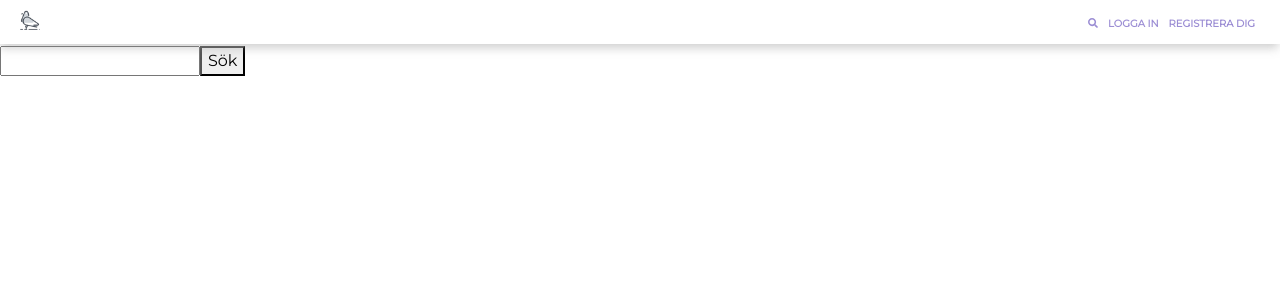
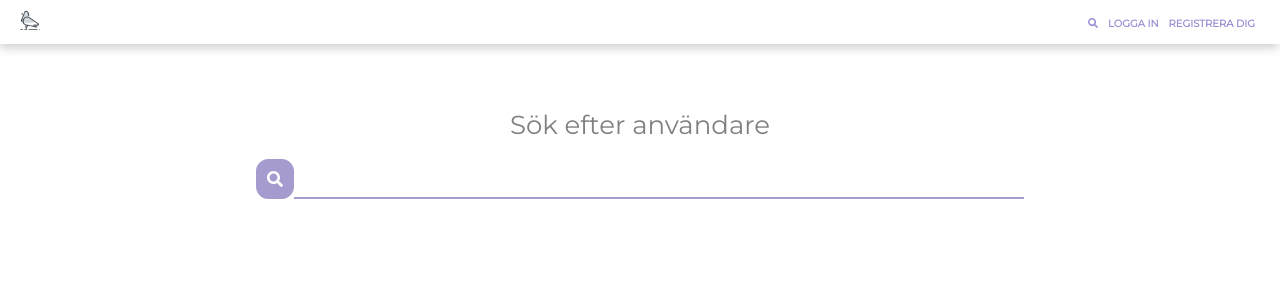
Before and after one commit to astridsinabian/u11-fullstack-astridsinabian, a React (Create React App) app in the folder client/: page /user in a window 1280 px wide. Shown: the top 300 px of the page. Built offline with nearby package versions, Linux system fonts and the light colour scheme.

Commit message:
Added styling to search and fixed small changes in admin, added footer file

```diff
--- a/client/src/components/Admin.jsx
+++ b/client/src/components/Admin.jsx
@@ -3,7 +3,6 @@ import AuthService from "./AuthService";
 import { Redirect } from "react-router-dom";
 import axios from "axios";
 import {
-  Button,
   Modal,
   ModalHeader,
   ModalBody,
@@ -11,16 +10,17 @@ import {
   FormGroup,
   Label,
   Input,
-  FormFeedback
+  FormFeedback,
+  Spinner
 } from "reactstrap";
-import styled from 'styled-components';
-import { FontAwesomeIcon } from '@fortawesome/react-fontawesome';
+import styled from "styled-components";
+import { FontAwesomeIcon } from "@fortawesome/react-fontawesome";
 
 const emailRex = /^(([^<>()[\]\\.,;:\s@"]+(\.[^<>()[\]\\.,;:\s@"]+)*)|(".+"))@((\[[0-9]{1,3}\.[0-9]{1,3}\.[0-9]{1,3}\.[0-9]{1,3}\])|(([a-zA-Z\-0-9]+\.)+[a-zA-Z]{2,}))$/;
 
 const AdminDashboard = styled.div`
-  @import url('https://fonts.googleapis.com/css?family=Montserrat&display=swap');
-  font-family: 'Montserrat', sans-serif;
+  @import url("https://fonts.googleapis.com/css?family=Montserrat&display=swap");
+  font-family: "Montserrat", sans-serif;
 
   display: flex;
   flex-direction: column;
@@ -106,8 +106,8 @@ const ButtonsEditCancel = styled.div`
 `;
 
 const StyledModal = styled(Modal)`
-  @import url('https://fonts.googleapis.com/css?family=Montserrat&display=swap');
-  font-family: 'Montserrat', sans-serif;
+  @import url("https://fonts.googleapis.com/css?family=Montserrat&display=swap");
+  font-family: "Montserrat", sans-serif;
 `;
 
 const TitleModal = styled.span`
@@ -165,6 +165,12 @@ const ErrorMessage = styled.div`
   font-weight: bold;
 `;
 
+const Loading = styled.div`
+  display: flex;
+  justify-content: center;
+  align-items: center;
+  margin-top: 130px;
+`;
 
 class Admin extends Component {
   constructor(props) {
@@ -186,7 +192,8 @@ class Admin extends Component {
         passwordState: ""
       },
       errorEmail: false,
-      errorUsername: false
+      errorUsername: false,
+      loading: true
     };
 
     this._isMounted = false;
@@ -218,7 +225,9 @@ class Admin extends Component {
   createNewUser(e) {
     e.preventDefault(e);
 
-    if (Object.values(this.state.validate).every(item => item === "has-success")) {
+    if (
+      Object.values(this.state.validate).every(item => item === "has-success")
+    ) {
       const user = {
         username: this.state.username,
         firstname: this.state.firstname,
@@ -252,20 +261,19 @@ class Admin extends Component {
     this.getUsers();
   }
 
-  register = (data) => {
-    axios.post("http://localhost:5000/api/user/register", data)
-     .catch(error => {
-       if(error.response.data === "Email already exists" ) {
+  register = data => {
+    axios.post("http://localhost:5000/api/user/register", data).catch(error => {
+      if (error.response.data === "Email already exists") {
         this.setState({
           errorEmail: true
         });
       }
-       if(error.response.data === "Username already exists") {
+      if (error.response.data === "Username already exists") {
         this.setState({
           errorUsername: true
         });
       }
-     })
+    });
   };
 
   handleChange(e) {
@@ -363,11 +371,15 @@ class Admin extends Component {
     );
 
     try {
-      this._isMounted &&
       this.setState({
-          users: res.data
+        users: res.data,
+        loading: false
       });
     } catch (error) {
+      this.setState({
+        loading: false
+      });
+
       if (error.response.data.message === "jwt expired") {
         this.Auth.logout();
         this.props.history.replace("/login");
@@ -390,7 +402,6 @@ class Admin extends Component {
   };
 
   deleteUser = e => {
-    debugger;
     e.preventDefault();
     const id = e.target.value.trim();
 
@@ -400,16 +411,18 @@ class Admin extends Component {
   };
 
   componentDidMount() {
-    this._isMounted = true;
-    this._isMounted && this.getUsers();
+    this.getUsers();
   }
 
   render() {
-    const { errorUsername, errorEmail } = this.state;
+    const { errorUsername, errorEmail, loading } = this.state;
 
     if (this.Auth.isAdmin() === "false") {
       return <Redirect to="/profile" />;
     } else if (this.Auth.isAdmin() === "true") {
+      if (loading) {
+        return <Loading><Spinner type="grow" color="secondary" /></Loading>;
+      } else {
         return (
           <AdminDashboard>
             <Title>Översikt</Title>
@@ -420,7 +433,9 @@ class Admin extends Component {
                 return (
                   <Users key={user._id}>
                     <NameButtons>
-                    <Name>{user.firstname} {user.lastname}</Name>
+                      <Name>
+                        {user.firstname} {user.lastname}
+                      </Name>
                       <div>
                         <StyledButtonEdit
                           onClick={this.toggle}
@@ -436,7 +451,7 @@ class Admin extends Component {
                             user.admin
                           }
                         >
-                        <FontAwesomeIcon icon='edit' />
+                          <FontAwesomeIcon icon="edit" />
                         </StyledButtonEdit>
                         <StyledButtonDelete
                           onClick={this.deleteUser}
@@ -467,7 +482,9 @@ class Admin extends Component {
 
             <StyledModal isOpen={this.state.modal} toggle={this.toggle}>
               <ModalHeader toggle={this.toggle}>
-              <TitleModal>Ändra {this.state.newFirstname}'s uppgifter</TitleModal>
+                <TitleModal>
+                  Ändra {this.state.newFirstname}'s uppgifter
+                </TitleModal>
               </ModalHeader>
               <ModalBody>
                 <Form onSubmit={this.onSubmit}>
@@ -527,7 +544,8 @@ class Admin extends Component {
                   </FormGroup>
                   <ButtonsEditCancel>
                     <StyledButtonEdit>
-                    <FontAwesomeIcon icon='check' /></StyledButtonEdit>
+                      <FontAwesomeIcon icon="check" />
+                    </StyledButtonEdit>
                     <StyledButtonCancel onClick={this.toggle}>
                       AVBRYT
                     </StyledButtonCancel>
@@ -555,7 +573,7 @@ class Admin extends Component {
                   />
                   <FormFeedback>Behöver vara minst 6 karaktärer</FormFeedback>
                   <ErrorMessage>
-                  { errorUsername ? 'Användarnamn finns redan' : null }
+                    {errorUsername ? "Användarnamn finns redan" : null}
                   </ErrorMessage>
                 </FormGroup>
 
@@ -568,7 +586,9 @@ class Admin extends Component {
                       name="firstname"
                       id="firstname"
                       placeholder="Förnamn"
-                    valid={this.state.validate.firstnameState === "has-success"}
+                      valid={
+                        this.state.validate.firstnameState === "has-success"
+                      }
                       invalid={
                         this.state.validate.firstnameState === "has-danger"
                       }
@@ -584,8 +604,12 @@ class Admin extends Component {
                       name="lastname"
                       id="lastname"
                       placeholder="Efternamn"
-                    valid={this.state.validate.lastnameState === "has-success"}
-                    invalid={this.state.validate.lastnameState === "has-danger"}
+                      valid={
+                        this.state.validate.lastnameState === "has-success"
+                      }
+                      invalid={
+                        this.state.validate.lastnameState === "has-danger"
+                      }
                     />
                     <FormFeedback>Behöver vara minst 2 karaktärer</FormFeedback>
                   </FormGroup>
@@ -603,7 +627,7 @@ class Admin extends Component {
                     invalid={this.state.validate.emailState === "has-danger"}
                   />
                   <ErrorMessage>
-                  { errorEmail ? 'Email finns redan' : null }
+                    {errorEmail ? "Email finns redan" : null}
                   </ErrorMessage>
                   <FormFeedback>
                     Vänligen skriv in en giltig emailadress
@@ -631,5 +655,6 @@ class Admin extends Component {
       }
     }
   }
+}
 
 export default Admin;
--- a/client/src/components/SearchUser.jsx
+++ b/client/src/components/SearchUser.jsx
@@ -1,28 +1,90 @@
 import React, { Component } from "react";
 import axios from "axios";
 import { Link } from "react-router-dom";
+import { Spinner } from "reactstrap";
 import styled from 'styled-components';
 import { FontAwesomeIcon } from '@fortawesome/react-fontawesome';
 
 const Search = styled.div`
   @import url('https://fonts.googleapis.com/css?family=Montserrat&display=swap');
   font-family: 'Montserrat', sans-serif;
+
+  display: flex;
+  align-items: center;
+  flex-direction: column;
+  margin-top: 100px;
 `;
 
-const Title = styled.h2``;
+const Title = styled.h2`
+  font-size: 26px;
+  padding: 10px;
+  color: gray;
+`;
 
-const StyledForm = styled.form``
+const StyledForm = styled.form`
+  display: flex;
+  width: 60%;
+`;
 
-const StyledInput = styled.input``;
+const StyledInput = styled.input`
+  border-left: 0;
+  border-right: 0;
+  border-top: 0;
+  background-color: transparent;
+  font-size: 12px;
+  border-color: #a69bce;
+  padding: 10px;
+  width: 100%;
+`;
 
-const StyledButtonSearch = styled.button``;
+const StyledButtonSearch = styled.button`
+  background-color: #a69bce;
+  border-radius: 12px;
+  border: 1px solid #a69bce;
+  color: white;
+  padding: 5px 10px 4px 10px;
+  text-transform: uppercase;
+  font-weight: bold;
+
+  &:hover {
+    background-color: #b9aee0;
+    border: 1px solid #b9aee0;
+  }
+`;
+
+const SearchedUser = styled.div`
+  padding: 10px;
+`;
+
+const Name = styled.span`
+  font-size: 12px;
+  color: lightgray;
+`;
+
+const StyledLink = styled(Link)`
+  font-size: 14px;
+  text-decoration: none;
+  color: darkgray;
+  padding: 0 7px;
+
+  &:hover {
+    text-decoration: none;
+    color: gray;
+  }
+`;
+
+const Message = styled.div`
+  font-size: 16px;
+  padding: 10px;
+  color: gray;
+`;
 
 class SearchUser extends Component {
   constructor(props) {
     super(props);
 
     this.state = {
-      text: "",
+      text: null,
       isSubmitted: false,
       loading: false
     };
@@ -31,9 +93,7 @@ class SearchUser extends Component {
     this.onChange = this.onChange.bind(this);
   }
 
-  searchUser() {
-    const text = this.state.text;
-
+  searchUser(text) {
     axios
       .post("http://localhost:5000/api/user/search", { text })
       .then(res =>
@@ -73,32 +133,31 @@ class SearchUser extends Component {
 
     if (isSubmitted === true && username !== undefined) {
       searchedForUser = (
-        <div>
-          <Link to={`/user/${username}`}>{username}</Link>
-          <div>
+        <SearchedUser>
+          <StyledLink to={`/user/${username}`}>{username}</StyledLink>
+          <Name>
             {firstname} {lastname}
-          </div>
-        </div>
+          </Name>
+        </SearchedUser>
       );
     }
     if (isSubmitted === true && username === undefined) {
-      searchedForUser = <div>Användaren finns inte...</div>;
+      searchedForUser = <Message>Användaren finns inte</Message>;
     }
     if (isSubmitted === false) {
       searchedForUser = <div></div>;
     }
     if (loading) {
-      searchedForUser = <div>Söker...</div>;
+      searchedForUser = <Message>Söker...</Message>;
     }
 
     return (
       <Search>
         <Title>Sök efter användare</Title>
         <StyledForm onSubmit={this.onSubmit}>
+          <StyledButtonSearch> { loading ? <Spinner size="sm" color="light" /> : <FontAwesomeIcon icon='search' /> }</StyledButtonSearch>
           <StyledInput onChange={this.onChange} type="text" name="text" />
-          <StyledButtonSearch>Sök</StyledButtonSearch>
         </StyledForm>
-
         {searchedForUser}
       </Search>
     );
```
Also changed, not shown: client/src/components/Footer.jsx (added, +10 -0 lines). Lines whose indentation alone changed are shown as unchanged.
